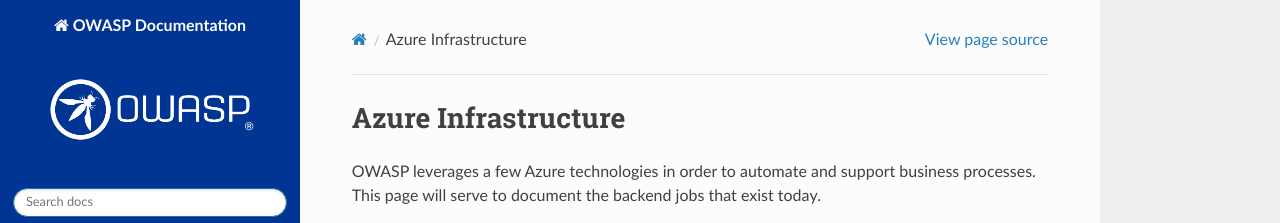
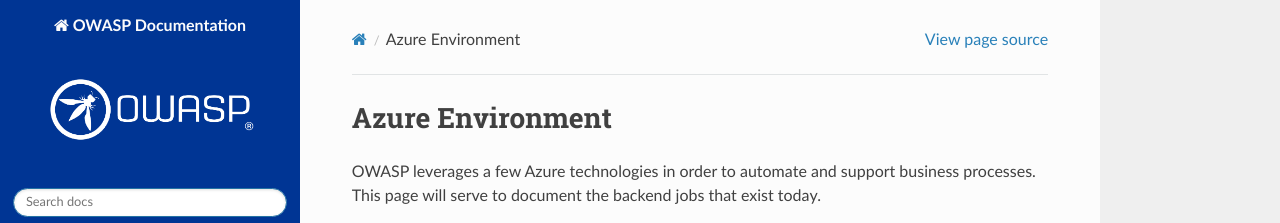
Before and after one commit to OWASP/docs, a Sphinx documentation site: the page built from source/infrastructure/azure-backend.md, in a window 1280 px wide and 900 px high. Shown: the top 223 px of the window. Built offline with Sphinx 7.4.7 and the Read the Docs theme 2.0.0, drawn with Linux system fonts in a browser that asks for light colours.

Commit message:
Update azure-backend.md

```diff
--- a/source/infrastructure/azure-backend.md
+++ b/source/infrastructure/azure-backend.md
@@ -1,4 +1,4 @@
-# Azure Infrastructure
+# Azure Environment
 OWASP leverages a few Azure technologies in order to automate and support business processes.  This page will serve to document the backend jobs that exist today.
 
 ### Azure Subscription Details
```
